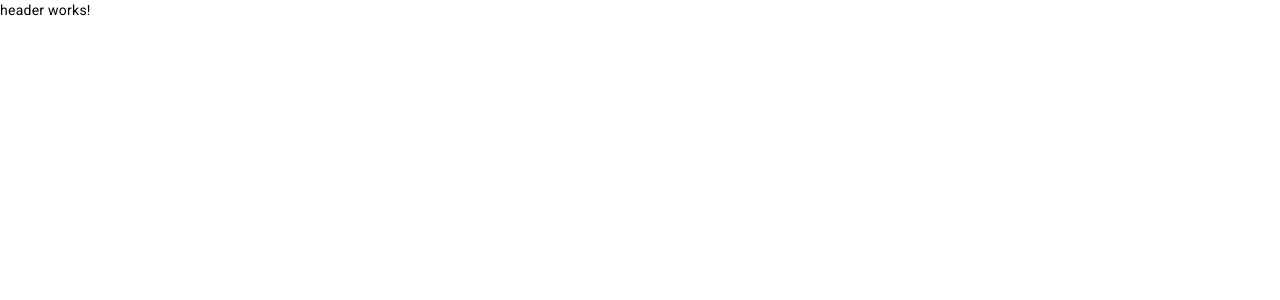
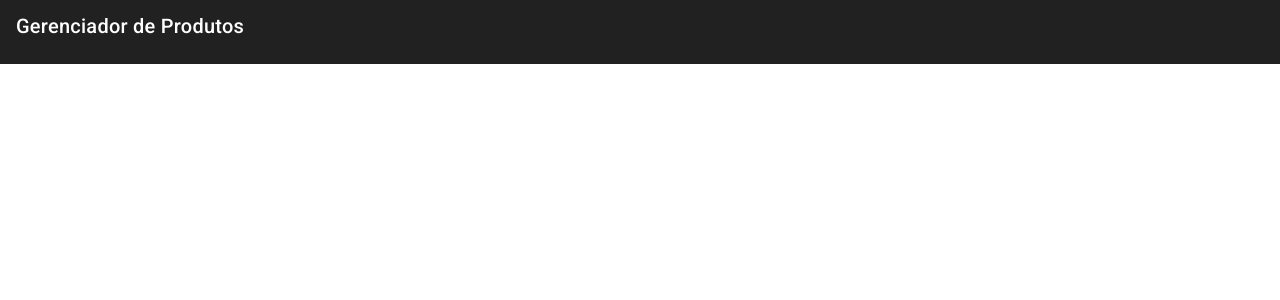
Before and after one commit to Otaviano24/product-store, an Angular app: page / in a window 1280 px wide. Shown: the top 300 px of the page. Built offline with nearby package versions, Linux system fonts and the light colour scheme.

Commit message:
feat: adiciona MatToolbar ao componente Header

```diff
--- a/src/app/shared/components/header/header.component.html
+++ b/src/app/shared/components/header/header.component.html
@@ -1 +1,3 @@
-<p>header works!</p>
+<mat-toolbar>
+    <p>Gerenciador de Produtos</p>
+</mat-toolbar>
--- a/src/app/shared/components/header/header.component.ts
+++ b/src/app/shared/components/header/header.component.ts
@@ -1,9 +1,10 @@
 import { Component } from '@angular/core';
+import { MatToolbarModule } from "@angular/material/toolbar";
 
 @Component({
   selector: 'app-header',
   standalone: true,
-  imports: [],
+  imports: [MatToolbarModule],
   templateUrl: './header.component.html',
   styleUrl: './header.component.scss'
 })
```
